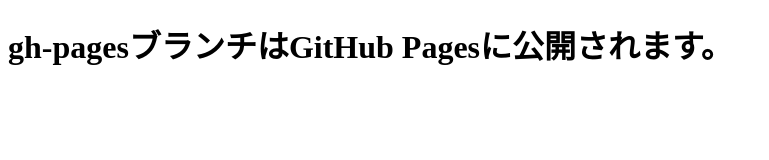
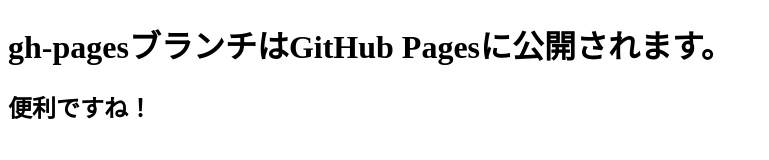
Before and after one commit to atsono2/git-study, a plain HTML site: page index.html in a window 1280 px wide. Shown: the whole page, without its empty margins (0-769 px from the left). Drawn offline with Linux system fonts and the light colour scheme.

Commit message:
Update index.html

```diff
--- a/index.html
+++ b/index.html
@@ -6,5 +6,6 @@
 </head>
 <body>
   <h1>gh-pagesブランチはGitHub Pagesに公開されます。</h1>
+  <h2>便利ですね！</h2>
 </body>
 </html>
```
